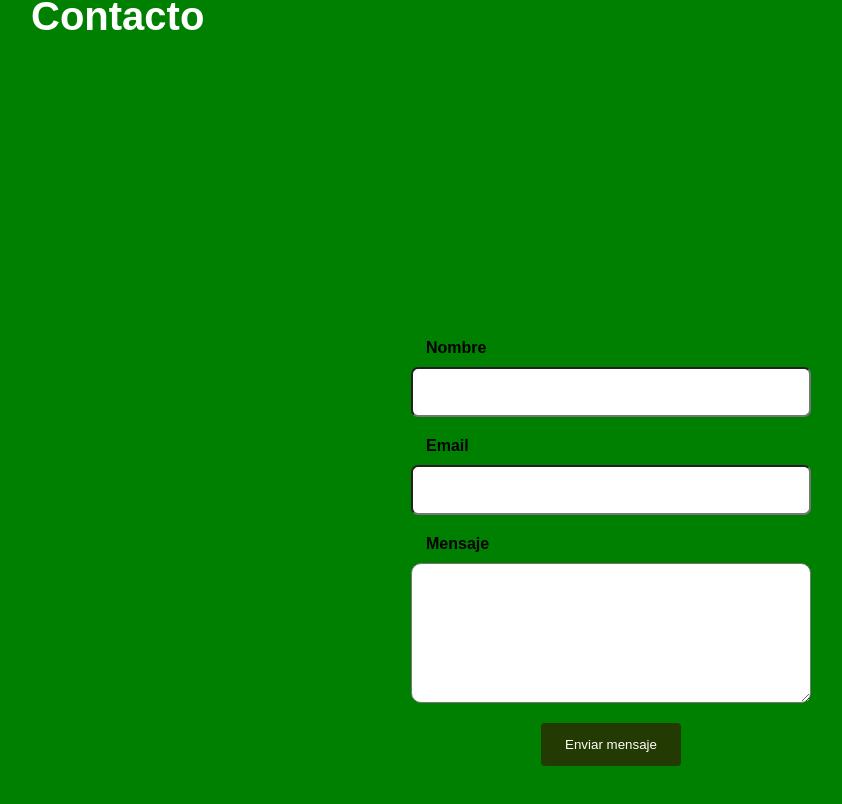
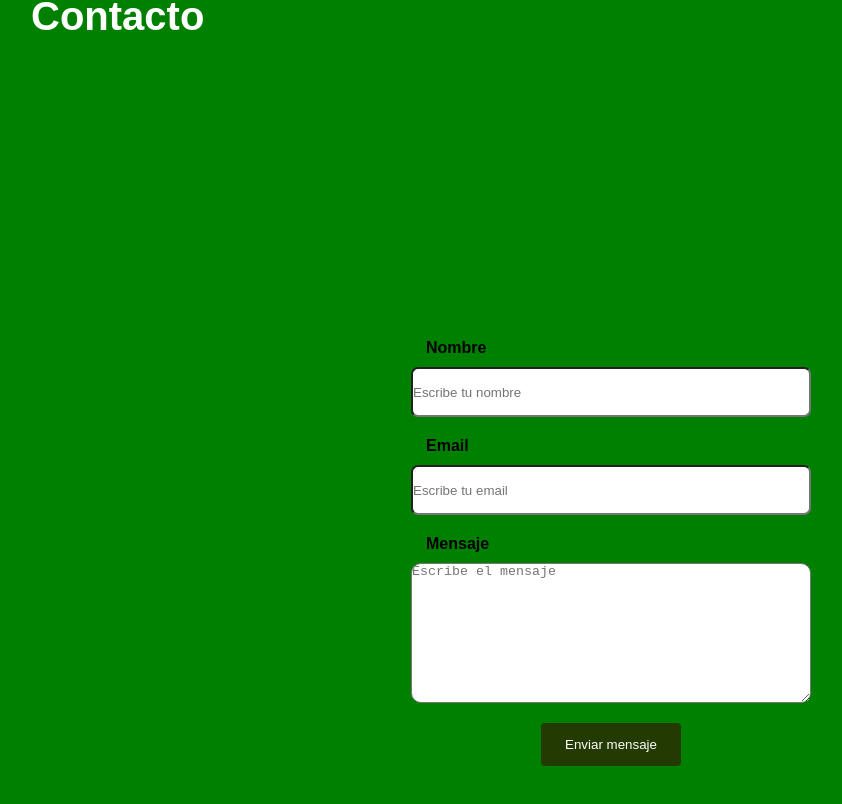
Before and after one commit to juancruzleone/Greenplate, a React (Vite) app in the folder front/: page /contacto in a window 1280 px wide. Shown: the part 292-1096 px from the top of the page, without its empty margins (29-871 px from the left). Built offline with nearby package versions, Linux system fonts and the light colour scheme; no server answers.

Commit message:
Se agregaron placeholders y se modifico el diseño de quienes somos

```diff
--- a/front/src/pages/contacto.jsx
+++ b/front/src/pages/contacto.jsx
@@ -102,15 +102,15 @@ const Contacto = () => {
       <div className='contenedor-contacto'>
         <form onSubmit={handleSubmit}>
           <label htmlFor='name'>Nombre</label>
-          <input type='text' id='name' name='name' value={formData.name} onChange={handleInputChange} />
+          <input type='text' id='name' name='name' value={formData.name} onChange={handleInputChange} placeholder='Escribe tu nombre'/>
           <span className='error'>{formErrors.name}</span>
 
           <label htmlFor='email'>Email</label>
-          <input type='email' id='email' name='email' value={formData.email} onChange={handleInputChange} />
+          <input type='email' id='email' name='email' value={formData.email} onChange={handleInputChange} placeholder='Escribe tu email'/>
           <span className='error'>{formErrors.email}</span>
 
           <label htmlFor='message'>Mensaje</label>
-          <textarea id='message' name='message' value={formData.message} onChange={handleInputChange}></textarea>
+          <textarea id='message' name='message' value={formData.message} onChange={handleInputChange} placeholder='Escribe el mensaje'></textarea>
           <span className='error'>{formErrors.message}</span>
 
           <button type='submit'>Enviar mensaje</button>
--- a/front/src/styles/quienes-somos.css
+++ b/front/src/styles/quienes-somos.css
@@ -1,7 +1,7 @@
 .contenedor-quienes-somos{
     background-color: #121212;
     border-radius: 10px;
-    width: 1500px;
+    width: 95%;
     height: 500px;
     padding: 30px;
     margin: auto;
```
